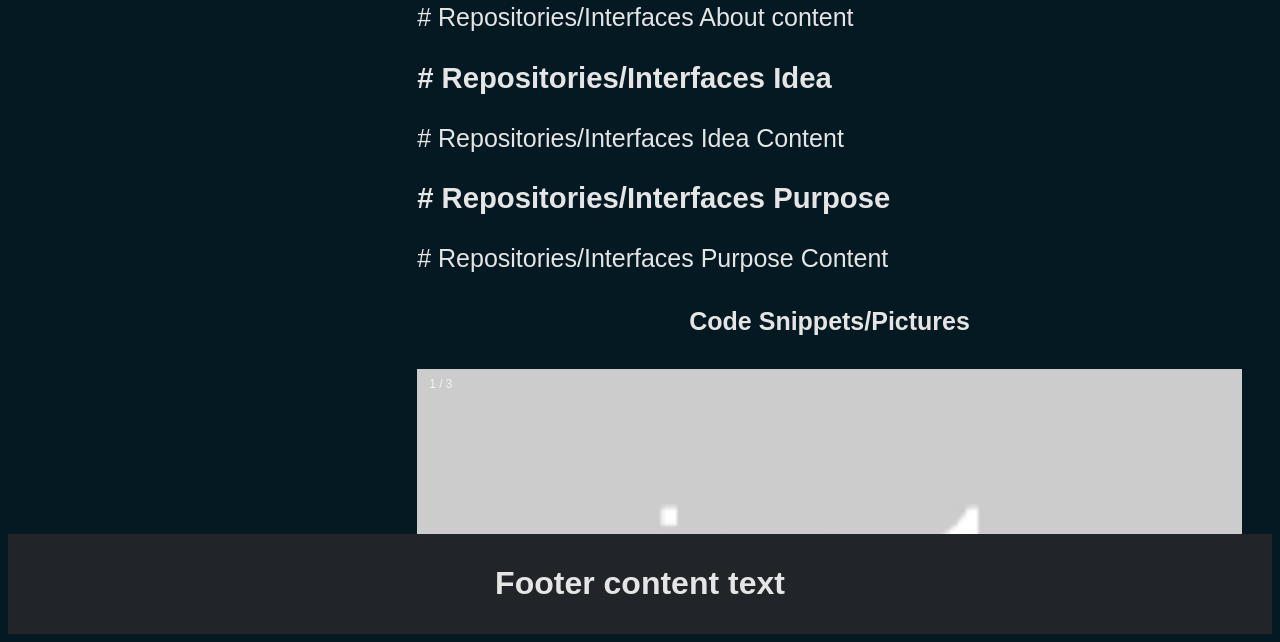
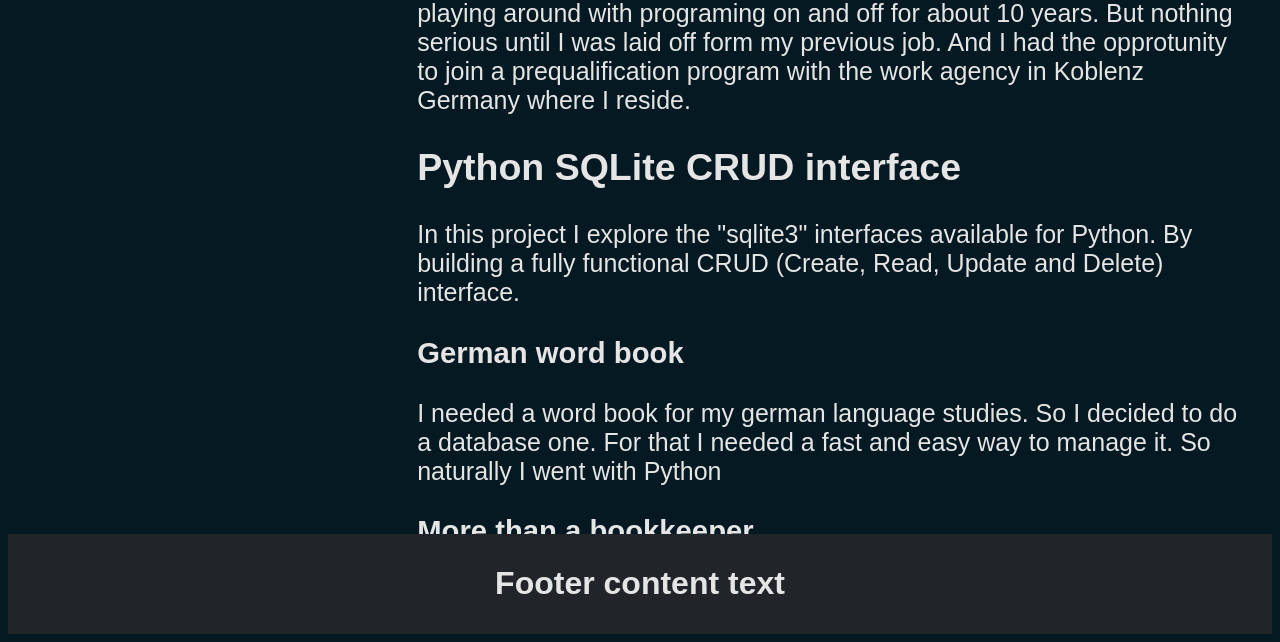
Before and after one commit to Nikolay-Varbanov/Nikolay-Varbanov.github.io, a plain HTML site: page index.html in a window 1280 px wide. Shown: the part 703-1345 px from the top of the page. Drawn offline with Linux system fonts and the light colour scheme.

Commit message:
- Added about author content - Added Python SQLite CRUD content

```diff
--- a/index.html
+++ b/index.html
@@ -114,32 +114,32 @@ footer {
 		<section id="mandatory_content">
 		</section > <!-- end of mandatory_content Section -->
 			<h2 id="Home"> <!-- Link id for the navigation go here -->
-					Welcome to HomeSite of .../Repository of ...
+				Welcome to the portfolio page of Nikolay Varbanov.
 			</h2>
 			<p>
-					About he author/project repository
+					Here you will be able to observe my progress along my programing prequalification. Use the links to go to the project repository sites. Or see the quick overview. Hello I'm Nikolay. Nice to have you here. I have been playing around with programing on and off for about 10 years. But nothing serious until I was laid off form my previous job. And I had the opprotunity to join a prequalification program with the work agency in Koblenz Germany where I reside.
 			</p>
 	<section class="subject_element_x"> <!-- Repositories/Interfaces -->
 		<div class="subject_elemment_x"> <!-- About Repositorie/Interface -->
 				<h2 id='Topic1'>
-						# Repositories/Interfaces Title
+						Python SQLite CRUD interface
 				</h2>
 				<p>
-						# Repositories/Interfaces About content
+					In this project I explore the "sqlite3" interfaces available for Python. By building a fully functional CRUD (Create, Read, Update and Delete) interface.
 				</p>
 				</div> <!-- end of subject_element_x About -->
 				<div class="subject_elemment_x"> <!-- Idea and Purpose of  Repositorie/Interface -->
 					<h3>
-						# Repositories/Interfaces Idea
+						German word book
 					</h3>
 					<p>
-						# Repositories/Interfaces Idea Content
+						I needed a word book for my german language studies. So I decided to do a database one. For that I needed a fast and easy way to manage it. So naturally I went with Python
 					</p>
 					<h3>
-						# Repositories/Interfaces Purpose
+						More than a bookkeeper
 					</h3>
 					<p>
-						# Repositories/Interfaces Purpose Content
+						The CRUD Interface when finished will be more than just a bookkeeper. It will be an extendable object oriented interface. Which can be deployed in diverse situations.
 					</p>
 				</div><!-- end of subject_element_x Idea and Purpose -->
 				<div class="subject_elemment_x"> <!-- Gallery of Repositories/Interfaces -->
@@ -184,6 +184,13 @@ footer {
 					<script src="Slideshow.js"></script>
 					<!-- Gallery ends here -->
 				</div> <!-- end of subject_element_x Gallery -->
+				<!-- links to project repository will be here -->
+				<div id="homepage_section1_link_backtrack">
+					<h3>
+						Here you will find a link to the project repository
+					</h3>
+					<a href="">Python SQLite CRUD</a>
+				</div>
 		</section> <!-- end of subject_element_x Section -->
 	</article>
 </section>
```
Lines whose indentation alone changed are shown as unchanged.
